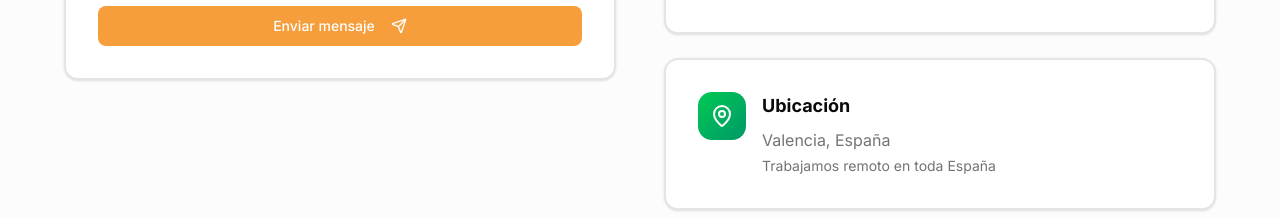
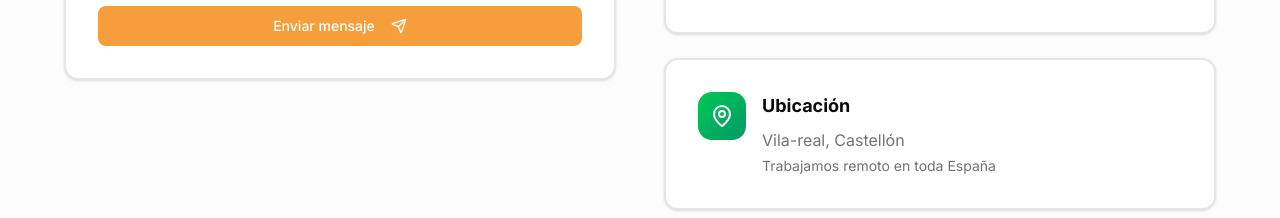
Before and after one commit to JoseMas68/Redise-o-Web-Lumica, a Next.js app: page / in a window 1280 px wide. Shown: the part 8888-9106 px from the top of the page. Built offline with nearby package versions, Linux system fonts and the light colour scheme.

Commit message:
Corregir enlace de Google Maps y dirección a Vila-real, Castellón

```diff
--- a/app/page.tsx
+++ b/app/page.tsx
@@ -961,7 +961,7 @@ export default function Home() {
           {/* Link to all reviews */}
           <AnimatedSection delay={0.4} className="text-center mt-8">
             <Button variant="outline" asChild>
-              <a href="https://www.google.com/maps/place/?q=place_id:ChIJq08921917706464688482&reviews" target="_blank" rel="noopener noreferrer">
+              <a href="https://www.google.com/maps/search/Lumica+diseño+web" target="_blank" rel="noopener noreferrer">
                 Ver todas las reseñas en Google
                 <ExternalLink className="ml-2 h-4 w-4" />
               </a>
@@ -1117,7 +1117,7 @@ export default function Home() {
                     <div>
                       <h3 className="font-bold text-lg mb-2">Ubicación</h3>
                       <p className="text-muted-foreground">
-                        Valencia, España
+                        Vila-real, Castellón
                       </p>
                       <p className="text-sm text-muted-foreground mt-1">Trabajamos remoto en toda España</p>
                     </div>
```
